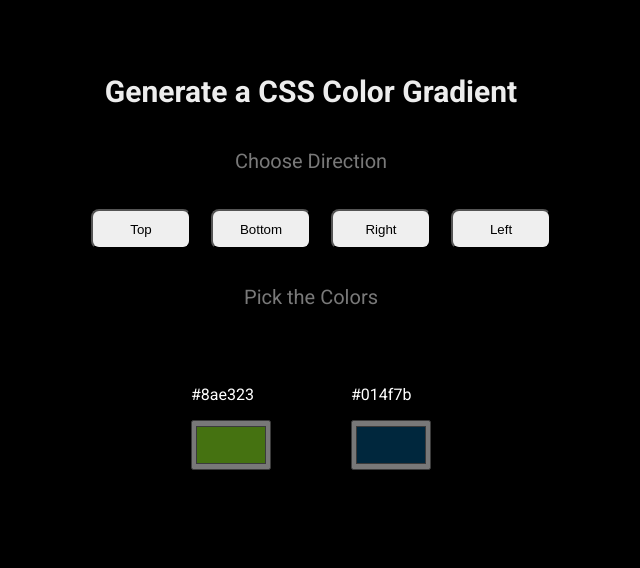
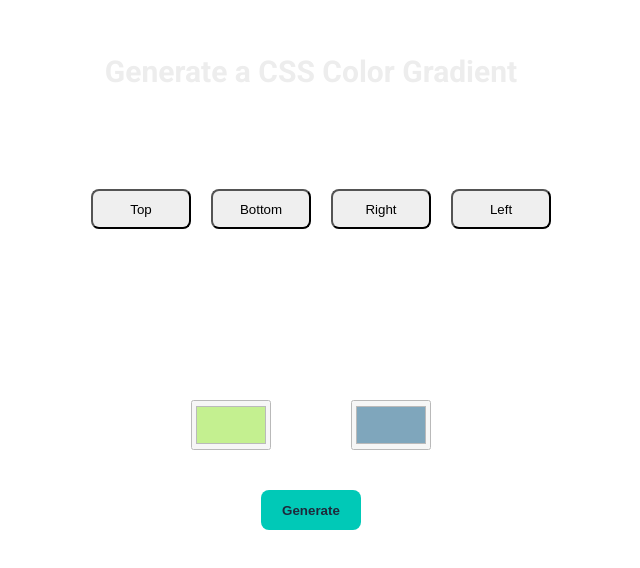
Before and after one commit to imxalias123/gradient-generator, a React (Create React App) app: page / in a window 1280 px wide. Shown: the part 118-686 px from the top of the page, without its empty margins (329-969 px from the left). Built offline with nearby package versions, Linux system fonts and the light colour scheme; a web font is replaced by a local one.

Commit message:
solution

```diff
--- a/src/components/GradientDirectionItem/index.js
+++ b/src/components/GradientDirectionItem/index.js
@@ -2,12 +2,18 @@
 import {ButtonList, Button} from './styledComponents'
 
 const GradientDirectionItem = props => {
-  const {details} = props
+  const {details, onClickDirection} = props
   const {directionId, value, displayText} = details
+
+  const onClickButton = () => {
+    onClickDirection(directionId)
+  }
 
   return (
     <ButtonList>
-      <Button type="button">{displayText}</Button>
+      <Button type="button" onClick={onClickButton}>
+        {displayText}
+      </Button>
     </ButtonList>
   )
 }
--- a/src/components/GradientGenerator/index.js
+++ b/src/components/GradientGenerator/index.js
@@ -9,6 +9,7 @@ import {
   Input,
   InputContainer,
   Label,
+  Button,
 } from './styledComponents'
 import GradientDirectionItem from '../GradientDirectionItem'
 
@@ -24,6 +25,7 @@ class GradientGenerator extends Component {
   state = {
     firstInputColor: '#8ae323',
     secondInputColor: '#014f7b',
+    colorDirectionTo: gradientDirectionsList[0].directionId,
   }
 
   onChangeFirstInputColor = event => {
@@ -38,15 +40,29 @@ class GradientGenerator extends Component {
     })
   }
 
+  colorDirectionTo = () => {
+    this.setState({
+      colorDirectionTo: gradientDirectionsList.id,
+    })
+  }
+
   render() {
-    const {firstInputColor, secondInputColor} = this.state
+    const {firstInputColor, secondInputColor, colorDirectionTo} = this.state
     return (
-      <Container>
+      <Container
+        bgImage={`linear-gradient(to ${
+          (colorDirectionTo, firstInputColor, secondInputColor)
+        })`}
+      >
         <Heading>Generate a CSS Color Gradient</Heading>
         <Para>Choose Direction</Para>
         <UnorderedList>
           {gradientDirectionsList.map(each => (
-            <GradientDirectionItem key={each.directionId} details={each} />
+            <GradientDirectionItem
+              key={each.directionId}
+              details={each}
+              onClickDirection={this.colorDirectionTo}
+            />
           ))}
         </UnorderedList>
         <Para>Pick the Colors</Para>
@@ -70,6 +86,7 @@ class GradientGenerator extends Component {
             />
           </InputContainer>
         </WrapColorInputs>
+        <Button type="button">Generate</Button>
       </Container>
     )
   }
--- a/src/components/GradientGenerator/styledComponents.js
+++ b/src/components/GradientGenerator/styledComponents.js
@@ -7,7 +7,7 @@ export const Container = styled.div`
   justify-content: center;
   align-items: center;
   font-family: 'roboto';
-  background-color: #000;
+  background-image=${props => props.bgImage};
   height: 100vh;
 `
 
@@ -43,3 +43,12 @@ export const InputContainer = styled.div`
 export const Label = styled.p`
   color: #fff;
 `
+export const Button = styled.button`
+  color: #1e293b;
+  background-color: #00c9b7;
+  border-radius: 8px;
+  width: 100px;
+  height: 40px;
+  border: none;
+  font-weight: 700;
+`
```
